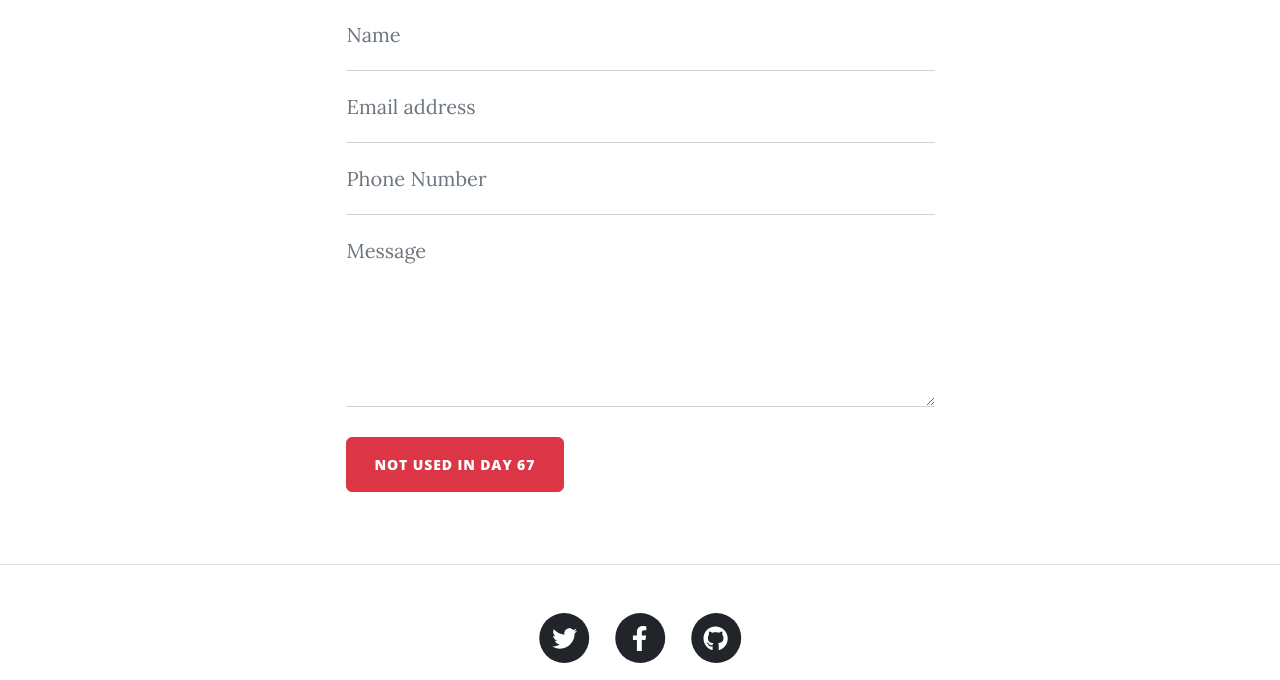
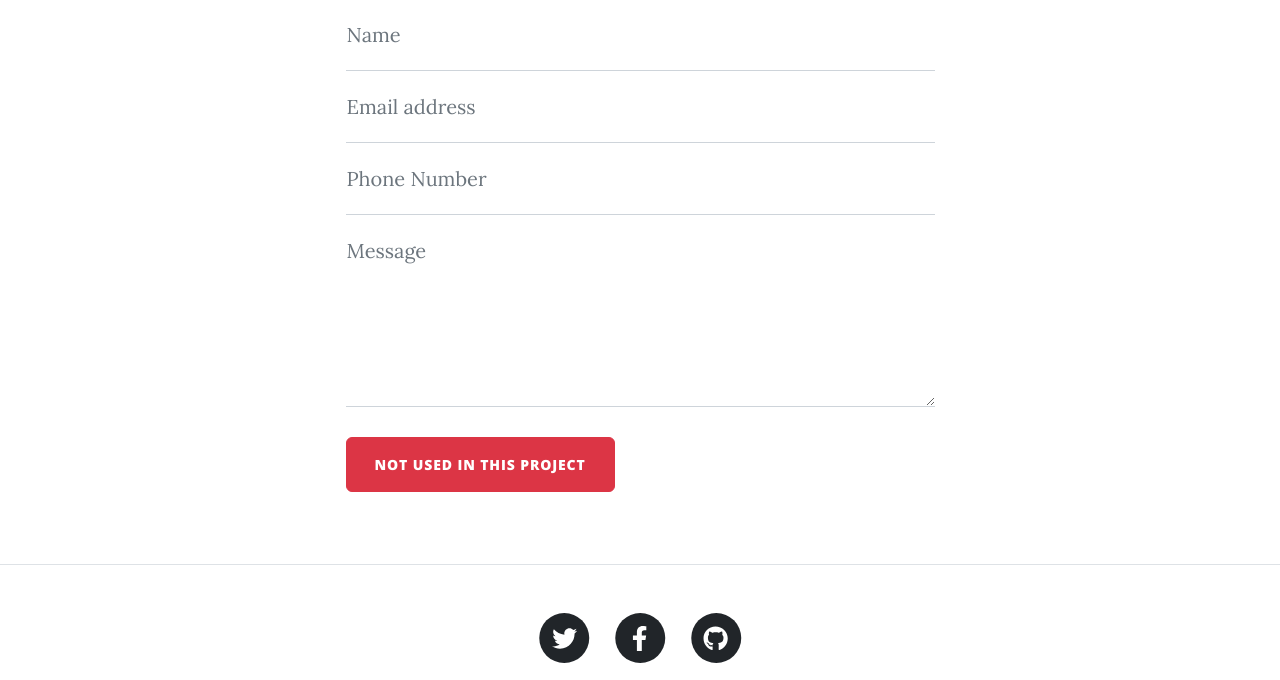
Before and after one commit to yuriichaplia/CKEditor-Powered-Blog-App, a Flask app: page /contact in a window 1280 px wide. Shown: the part 721-1401 px from the top of the page. Run offline with Flask 3, Linux system fonts and the light colour scheme; some libraries are stand-ins or nearby versions.

Commit message:
Update contact.html

```diff
--- a/templates/contact.html
+++ b/templates/contact.html
@@ -88,7 +88,7 @@
               id="submitButton"
               type="submit"
             >
-              NOT USED in Day 67
+              NOT USED in this project
             </button>
           </form>
         </div>
```
